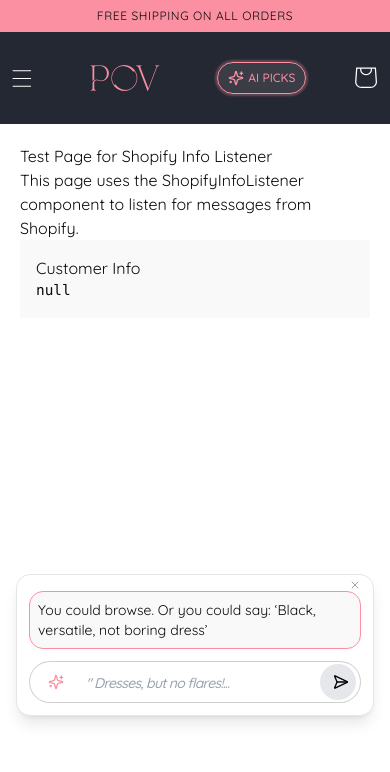
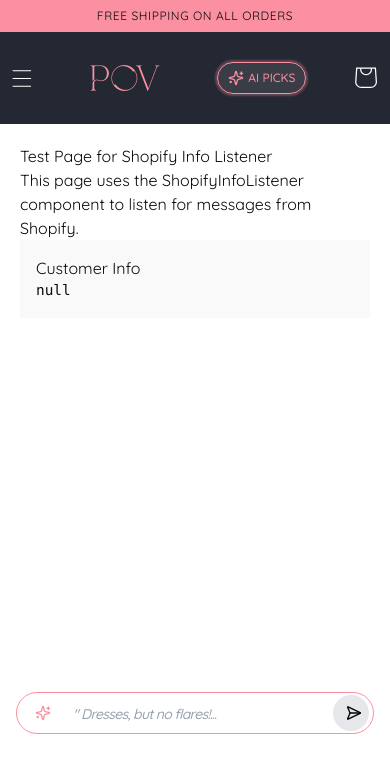
Before and after one commit to 01adv/pov-shopify, a Next.js app: page /test in a window 390 px wide. Shown: the top 772 px of the page. Built offline with nearby package versions, Linux system fonts and the light colour scheme.

Commit message:
rm welcome and updated useeffect

```diff
--- a/components/chatbot/Assistant.tsx
+++ b/components/chatbot/Assistant.tsx
@@ -6,7 +6,7 @@ import { getNudges } from "@/hooks/getNudges";
 import useIsPhone from "@/hooks/usePhone";
 import { useProductContext } from "@/hooks/useProduct";
 import { extractProducts, Product } from "@/lib/extractedProductsForPopup";
-import { getOrCreateSessionId, getWelcomeMessageSeen, setWelcomeMessageSeen } from "@/lib/helpers";
+import { getOrCreateSessionId, setWelcomeMessageSeen } from "@/lib/helpers";
 import { logEvent } from "@/lib/logger";
 import { matchProducts } from "@/lib/productMatcher";
 import { X } from "lucide-react";
@@ -18,13 +18,12 @@ import { ProductCardForPopup } from "../ProductCardForPopup";
 import { Carousel, CarouselContent, CarouselItem, CarouselNext, CarouselPrevious } from "../ui/carousel";
 import ChatLoader from "./ChatLoader";
 import { InputBar } from "./InputBar2";
-import { Headings } from "@/lib/data";
 
 
 export function AssistantChat() {
   const pathname = usePathname();
   const isProductDetailsPage = pathname.startsWith('/products/') && pathname.split('/').length >= 3;
-  const isHomePage = pathname === '/';
+  // const isHomePage = pathname === '/';
   const { setMatchedProducts, setTitle, title: contextTitle, setPersonalizedNudge, productName, setProductName } = useProductContext();
   const products: Product[] = extractProducts()
   const isPhone = useIsPhone();
@@ -47,8 +46,8 @@ export function AssistantChat() {
   const messagesEndRef = useRef<HTMLDivElement>(null);
   const messagesContainerRef = useRef<HTMLDivElement>(null);
   //related to welcome message
-  const welcomeSeen = getWelcomeMessageSeen();
-  const [currentHeading, setCurrentHeading] = useState(Headings[0]);
+  // const welcomeSeen = getWelcomeMessageSeen();
+  // const [currentHeading, setCurrentHeading] = useState(Headings[0]);
   const [keyboardHeight, setKeyboardHeight] = useState(0)
   const MIN_CHAT_HEIGHT = 140; // Minimum height including input bar
   const MAX_CHAT_HEIGHT = 560; // Maximum card height
@@ -63,16 +62,16 @@ export function AssistantChat() {
   }, []);
 
   // Cycle heading every 1 second
-  useEffect(() => {
-    if (welcomeSeen || isHomePage) return;
+  // useEffect(() => {
+  //   if (welcomeSeen || isHomePage) return;
 
-    const interval = setInterval(() => {
-      const randomIndex = Math.floor(Math.random() * Headings.length);
-      setCurrentHeading(Headings[randomIndex]);
-    }, 2000);
+  //   const interval = setInterval(() => {
+  //     const randomIndex = Math.floor(Math.random() * Headings.length);
+  //     setCurrentHeading(Headings[randomIndex]);
+  //   }, 2000);
 
-    return () => clearInterval(interval);
-  }, [welcomeSeen, isHomePage]);
+  //   return () => clearInterval(interval);
+  // }, [welcomeSeen, isHomePage]);
 
   // Clear nudge when not on product details page or productName changes
   useEffect(() => {
@@ -98,9 +97,9 @@ export function AssistantChat() {
       try {
         const nudge = await getNudges({ productName, sessionId });
         console.log('nudge', nudge);
-        if (!welcomeSeen) {
-          setWelcomeMessageSeen(true);
-        }
+        // if (!welcomeSeen) {
+        //   setWelcomeMessageSeen(true);
+        // }
         setNudge(nudge || "");
         setIsExpanded(true); // Expand chat if nudge is available
         if (nudge && setPersonalizedNudge) {
@@ -155,9 +154,9 @@ export function AssistantChat() {
     }
 
     // set welcomeSeen to true in session storage
-    if (!welcomeSeen) {
-      setWelcomeMessageSeen(true);
-    }
+    // if (!welcomeSeen) {
+    //   setWelcomeMessageSeen(true);
+    // }
 
     // setMessages((prev) => [...prev, userMessage])
     const message = input;
@@ -354,27 +353,8 @@ export function AssistantChat() {
   return (
     <div
       className={`z-40 fixed px-4 mx-auto lg:px-0 w-full flex items-end justify-center pointer-events-none transition-all duration-150 ease-in-out`}
-      // style={{
-      //   top: (isExpanded || !welcomeSeen)
-      //     ? isPhone
-      //       ? keyboardHeight > 0
-      //         ? `calc(90% - ${keyboardHeight + (chatHeight * 4 / 5)}px)`
-      //         : `calc(90% - ${chatHeight ? (chatHeight * 4 / 5) : 176}px)`
-      //       : `calc(100% - ${chatHeight ? (chatHeight * 4 / 5) : 176}px)`
-      //     : isPhone
-      //       ? keyboardHeight > 0
-      //         ? `calc(80% - ${keyboardHeight}px)`
-      //         : '80%'
-      //       : '90%',
-      // }}
       style={{
-        top: (!welcomeSeen && !isHomePage)
-          ? isPhone
-            ? keyboardHeight > 0
-              ? `calc(70% - ${keyboardHeight + 170}px)` // Lower top value for welcome message on phone
-              : '68%' // Lower top value for welcome message on phone
-            : '78%' // Lower top value for welcome message on desktop
-          : (isExpanded)
+        top: (isExpanded)
           ? isPhone
             ? keyboardHeight > 0
               ? `calc(90% - ${keyboardHeight + (chatHeight * 4 / 5)}px)`
@@ -386,6 +366,25 @@ export function AssistantChat() {
               : '82%'
             : '90%',
       }}
+    // style={{
+    //   top: (!welcomeSeen && !isHomePage)
+    //     ? isPhone
+    //       ? keyboardHeight > 0
+    //         ? `calc(70% - ${keyboardHeight + 170}px)` // Lower top value for welcome message on phone
+    //         : '68%' // Lower top value for welcome message on phone
+    //       : '78%' // Lower top value for welcome message on desktop
+    //     : (isExpanded)
+    //       ? isPhone
+    //         ? keyboardHeight > 0
+    //           ? `calc(90% - ${keyboardHeight + (chatHeight * 4 / 5)}px)`
+    //           : `calc(90% - ${chatHeight ? (chatHeight * 4 / 5) : 176}px)`
+    //         : `calc(100% - ${chatHeight ? (chatHeight * 4 / 5) : 176}px)`
+    //       : isPhone
+    //         ? keyboardHeight > 0
+    //           ? `calc(82% - ${keyboardHeight}px)`
+    //           : '82%'
+    //         : '90%',
+    // }}
     >
       <div className="relative w-full lg:max-w-md pointer-events-auto">
         {/* Product Popup */}
@@ -411,7 +410,7 @@ export function AssistantChat() {
         {/* would show loading nudges when nudge and response is not there and initial load */}
 
         {/* Chat Interface */}
-        {(!welcomeSeen && !isHomePage) || isExpanded || (isProductDetailsPage && nudge) ? (
+        {isExpanded || (isProductDetailsPage && nudge) ? (
           <Card
             className="shadow-lg flex flex-col transition-all duration-300 ease-in-out pt-1 pb-3 px-3 no-scrollbar gap-3"
             // className={`shadow-lg flex flex-col transition-all duration-300 ease-in-out p-4 no-scrollbar gap-4 ${isDialogOpen ? "hidden" : ""}`}
@@ -433,12 +432,7 @@ export function AssistantChat() {
                 </span>
                 <div className="flex justify-start">
                   <div className="w-full rounded-xl p-2 bg-[#F9F9F9] border border-primary">
-                    {
-                      (!welcomeSeen && !isHomePage) ?
-                        <p className="text-sm lg:text-base">
-                          {currentHeading}
-                        </p> :
-                        <>
+
                     {isFetching ? (
                       <ChatLoader showText={true} />
                     ) : latestResponse.length > 0 && (!isProductDetailsPage || !showNudge || !nudge) ? (
@@ -452,8 +446,7 @@ export function AssistantChat() {
                     ) : isProductDetailsPage && showNudge && nudge ? (
                       <p className="text-sm lg:text-base">{nudge}</p>
                     ) : null}
-                        </>
-                    }
+
 
                   </div>
 
--- a/components/loadingPage/ListenerAndPage.tsx
+++ b/components/loadingPage/ListenerAndPage.tsx
@@ -60,7 +60,7 @@ const ListenerLoading = () => {
                 setFullPath(fullPath);
                 setTimeout(() => setIsLoading(false), 800);
             }
-            setTimeout(() => setIsLoading(false), 2000);
+            // setTimeout(() => setIsLoading(false), 2000);
         };
 
         window.addEventListener('message', handleMessage);
```
Lines whose indentation alone changed are shown as unchanged.
